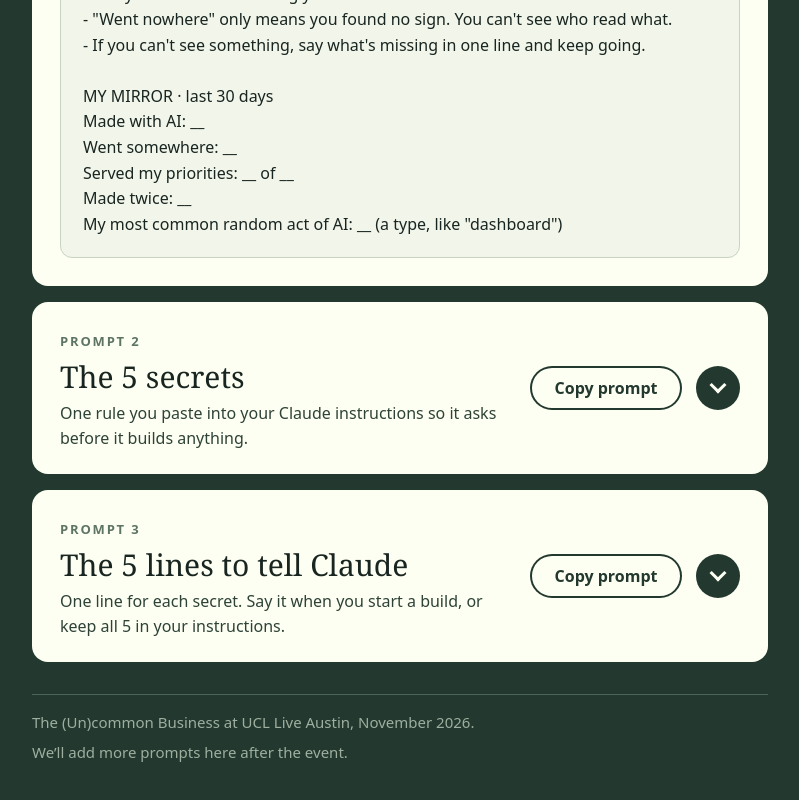
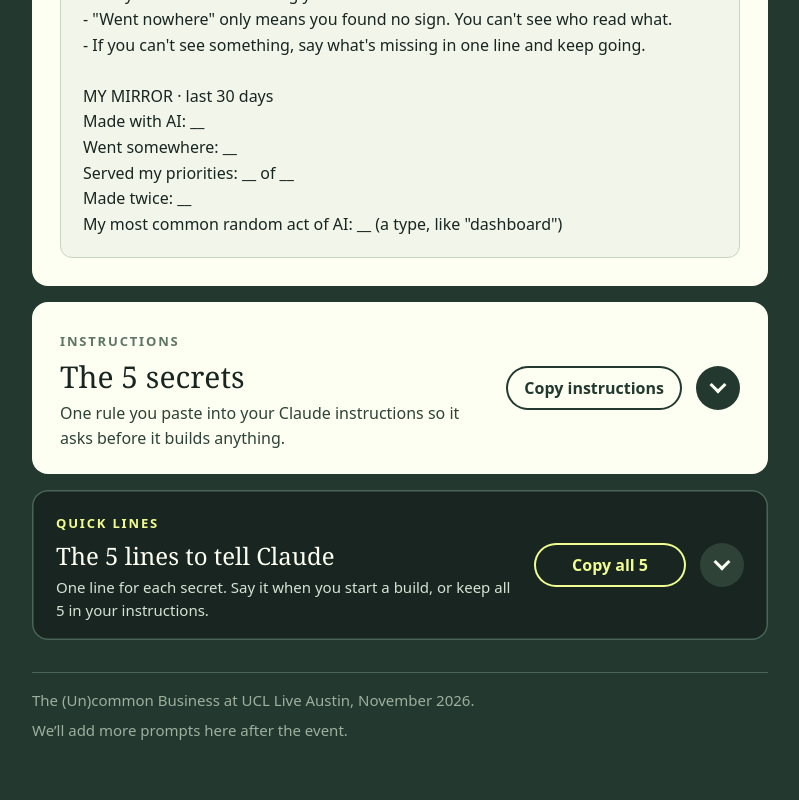
Before and after one commit to TheUncommonBusiness/ucl-prompts, a plain HTML site: page index.html in a window 1280 px wide. Shown: the part 2753-3553 px from the top of the page, without its empty margins (240-1039 px from the left). Drawn offline with Linux system fonts and the light colour scheme.

Commit message:
5 secrets card says Copy instructions; 5 lines card becomes a smaller utility card
Co-Authored-By: Claude Opus 5.5 <noreply@anthropic.com>

```diff
--- a/index.html
+++ b/index.html
@@ -63,6 +63,23 @@ pre{margin:0;background:var(--tint);border:1px solid var(--line);border-radius:1
 .ln{margin:0;font-family:Georgia,Cambria,"Times New Roman",serif;font-size:19px;line-height:1.4;border-left:4px solid var(--dk);padding-left:12px}
 .lines .copy{width:auto;min-width:5.5em;min-height:44px;padding:0 18px;font-size:15px}
 .note{font-size:15px;color:var(--mu);margin:8px 0 0}
+.card.util{background:var(--ink);color:var(--cr);box-shadow:inset 0 0 0 1.5px var(--edge)}
+.card.util summary{padding:16px 20px}
+.card.util summary .cap{color:var(--li)}
+.card.util summary h2{font-size:22px;color:var(--cr)}
+.card.util .does{font-size:15px;color:var(--soft)}
+.card.util .chev{background:var(--body)}
+.card.util .copy{background:var(--li);color:var(--ink)}
+.card.util .copy.ok{background:var(--cr);box-shadow:none}
+.card.util .copy:focus-visible{outline-color:var(--li)}
+.card.util .copy.head{background:transparent;color:var(--li);box-shadow:inset 0 0 0 2px var(--li)}
+.card.util .copy.head.ok{background:var(--li);color:var(--ink)}
+.card.util .in .cap{color:var(--sg)}
+.card.util .time span{color:var(--ink)}
+.card.util .bar{background:var(--ink)}
+.card.util .lines li{border-top-color:var(--body)}
+.card.util .ln{font-size:17px;color:var(--cr);border-left-color:var(--li)}
+.card.util .note{color:var(--sg)}
 .foot{margin-top:32px;padding-top:16px;border-top:1px solid var(--edge);color:var(--sg);font-size:15px}
 .foot p{margin:0 0 6px}
 .sr{position:absolute;width:1px;height:1px;overflow:hidden;clip:rect(0 0 0 0);white-space:nowrap}
@@ -73,6 +90,8 @@ h1{margin-top:48px}
 summary{padding:24px 28px;grid-template-columns:1fr auto 44px;grid-template-areas:"t b c"}
 .copy.head{justify-self:end}
 summary h2{font-size:30px}
+.card.util summary{padding:18px 24px}
+.card.util summary h2{font-size:24px}
 .in{padding:0 28px 28px}
 .bar{display:flex;justify-content:flex-end}
 .copy{width:auto;min-width:9.5em}
@@ -181,11 +200,11 @@ My most common random act of AI: __ (a type, like "dashboard")</pre>
 <details class="card" id="secrets">
 <summary>
 <span class="t">
-<span class="cap">Prompt 2</span>
+<span class="cap">Instructions</span>
 <h2>The 5 secrets</h2>
 <span class="does">One rule you paste into your Claude instructions so it asks before it builds anything.</span>
 </span>
-<button class="copy head" type="button" data-copy="p-secrets" aria-label="Copy The 5 secrets prompt">Copy prompt</button>
+<button class="copy head" type="button" data-copy="p-secrets" aria-label="Copy The 5 secrets instructions">Copy instructions</button>
 <span class="chev" aria-hidden="true"></span>
 </summary>
 <div class="in">
@@ -196,7 +215,7 @@ My most common random act of AI: __ (a type, like "dashboard")</pre>
 <li>A walk through every section before your team treats it as truth</li>
 </ul>
 <p class="time"><span>About 2 minutes</span>Paste it into your CLAUDE.md, project instructions or Cowork.</p>
-<div class="bar"><button class="copy" type="button" data-copy="p-secrets">Copy prompt</button></div>
+<div class="bar"><button class="copy" type="button" data-copy="p-secrets">Copy instructions</button></div>
 <pre id="p-secrets">Before you build anything for me or my team (an app, dashboard, SOP, playbook, skill, artifact or new offer):
 - Ask what pain this is causing, what it costs my business, and which of my top goals fixing it would move. If it moves none, say so before we build.
 - Interview me one question at a time and write a one-page plan. Open it with one line on the pain it solves, then the must-haves, what’s out of scope, and what done looks like. Wait for my OK.
@@ -210,14 +229,14 @@ If this will take more than an hour of my time, ask whether it’s the best use
 
 <!-- ===== CARD START: 3. The 5 lines ===== -->
 <!-- This card is a list. "Copy all 5" copies every .ln line, numbered. Each line also has its own Copy button. -->
-<details class="card" id="five-lines">
+<details class="card util" id="five-lines">
 <summary>
 <span class="t">
-<span class="cap">Prompt 3</span>
+<span class="cap">Quick lines</span>
 <h2>The 5 lines to tell Claude</h2>
 <span class="does">One line for each secret. Say it when you start a build, or keep all 5 in your instructions.</span>
 </span>
-<button class="copy head" type="button" data-list="l-five" aria-label="Copy all 5 lines">Copy prompt</button>
+<button class="copy head" type="button" data-list="l-five" aria-label="Copy all 5 lines">Copy all 5</button>
 <span class="chev" aria-hidden="true"></span>
 </summary>
 <div class="in">
```
